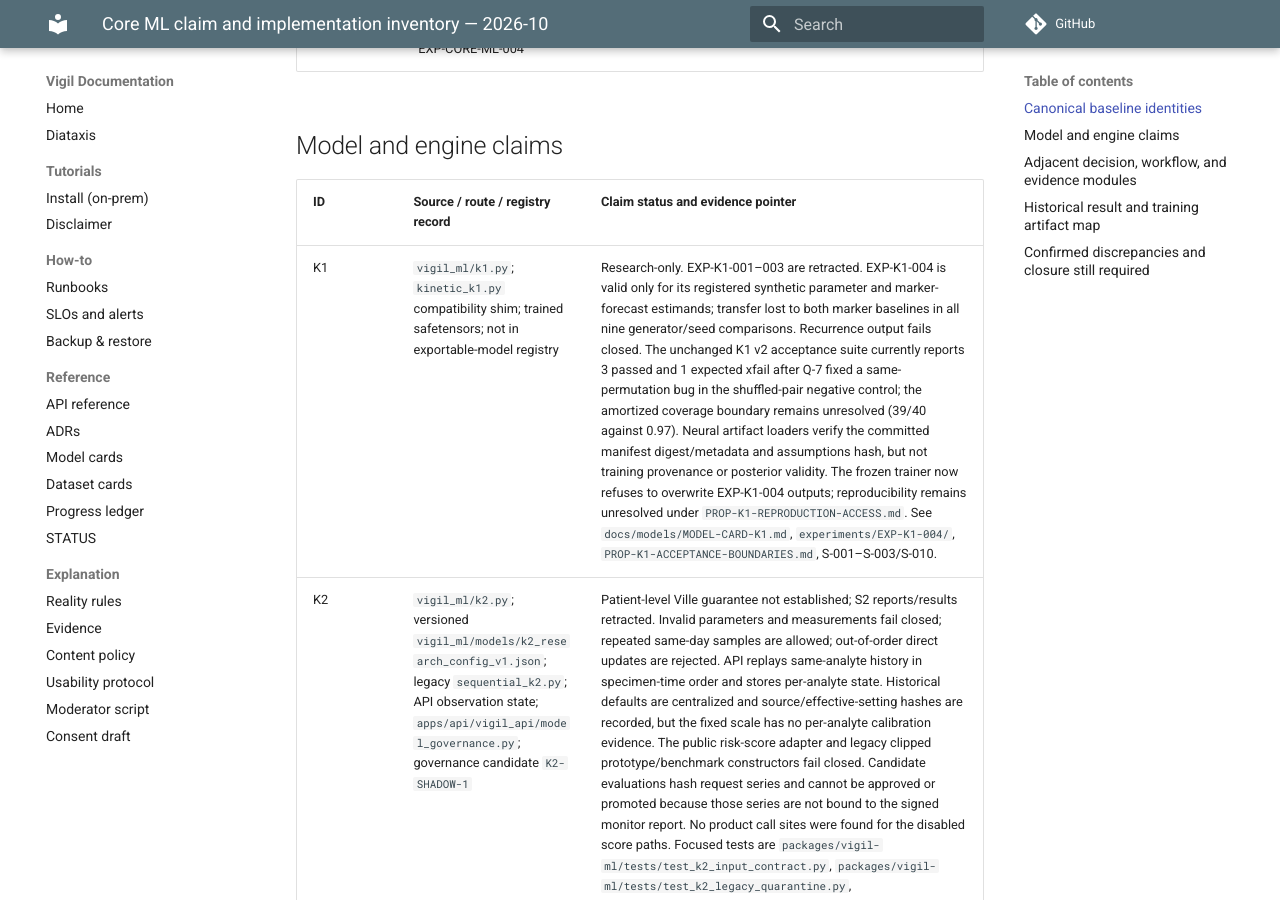
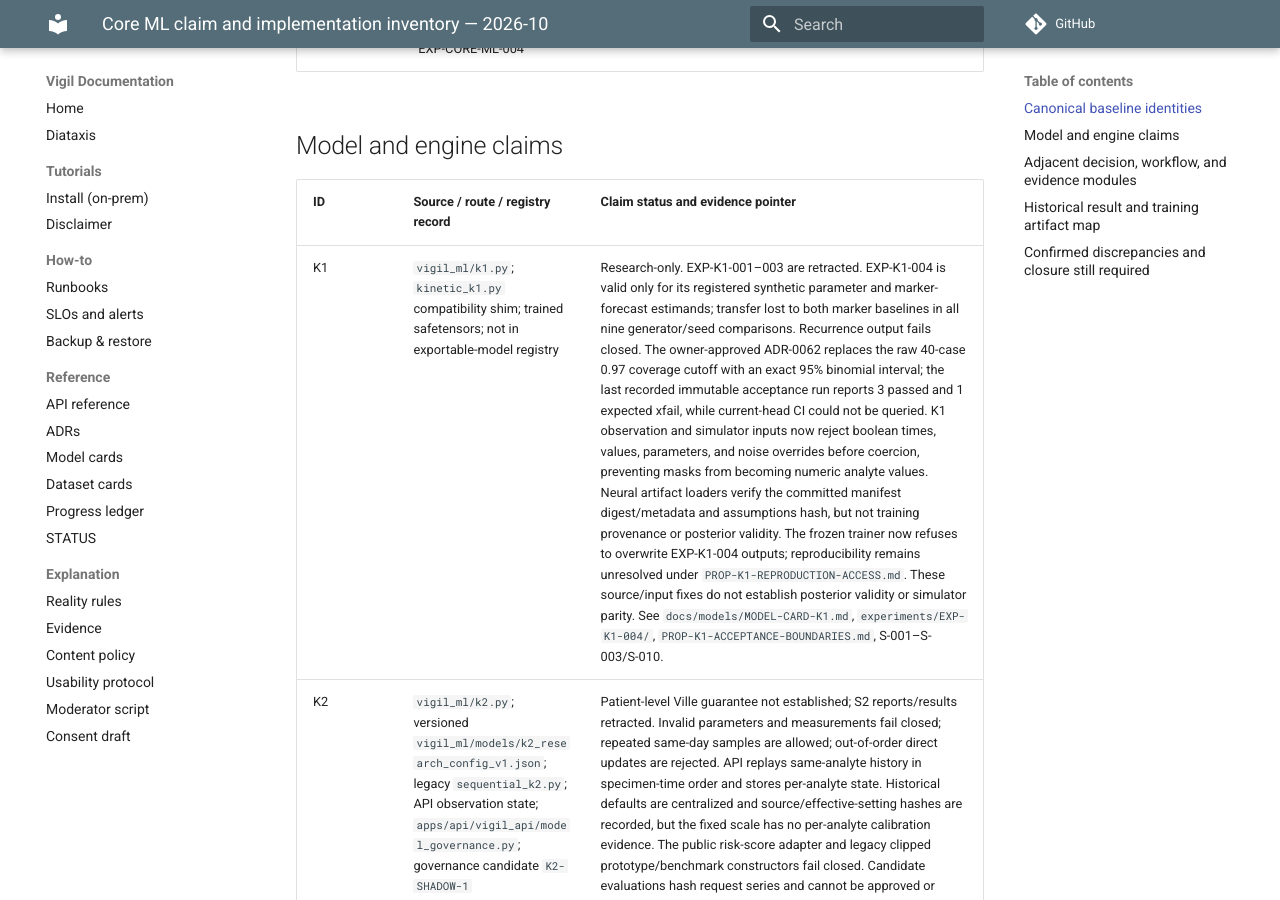
Before and after one commit to gasthecreator/vigil, an MkDocs documentation site: the page built from docs/audits/CORE-ML-CLAIMS-INVENTORY-2026-10.md, in a window 1280 px wide and 900 px high, scrolled down 1057 px. Built offline with MkDocs 1.6.1 and Material for MkDocs 9.7.7, drawn with Linux system fonts in a browser that asks for light colours; comment, search, counter and statistics services are not loaded.

Commit message:
docs(ml): reconcile current K1 evidence claims

```diff
--- a/docs/audits/CORE-ML-CLAIMS-INVENTORY-2026-10.md
+++ b/docs/audits/CORE-ML-CLAIMS-INVENTORY-2026-10.md
@@ -19,7 +19,7 @@ The original phase prompts P0–P16 and their model-facing assignments are index
 
 | ID | Source / route / registry record | Claim status and evidence pointer |
 |---|---|---|
-| K1 | `vigil_ml/k1.py`; `kinetic_k1.py` compatibility shim; trained safetensors; not in exportable-model registry | Research-only. EXP-K1-001–003 are retracted. EXP-K1-004 is valid only for its registered synthetic parameter and marker-forecast estimands; transfer lost to both marker baselines in all nine generator/seed comparisons. Recurrence output fails closed. The unchanged K1 v2 acceptance suite currently reports 3 passed and 1 expected xfail after Q-7 fixed a same-permutation bug in the shuffled-pair negative control; the amortized coverage boundary remains unresolved (39/40 against 0.97). Neural artifact loaders verify the committed manifest digest/metadata and assumptions hash, but not training provenance or posterior validity. The frozen trainer now refuses to overwrite EXP-K1-004 outputs; reproducibility remains unresolved under `PROP-K1-REPRODUCTION-ACCESS.md`. See `docs/models/MODEL-CARD-K1.md`, `experiments/EXP-K1-004/`, `PROP-K1-ACCEPTANCE-BOUNDARIES.md`, S-001–S-003/S-010. |
+| K1 | `vigil_ml/k1.py`; `kinetic_k1.py` compatibility shim; trained safetensors; not in exportable-model registry | Research-only. EXP-K1-001–003 are retracted. EXP-K1-004 is valid only for its registered synthetic parameter and marker-forecast estimands; transfer lost to both marker baselines in all nine generator/seed comparisons. Recurrence output fails closed. The owner-approved ADR-0062 replaces the raw 40-case 0.97 coverage cutoff with an exact 95% binomial interval; the last recorded immutable acceptance run reports 3 passed and 1 expected xfail, while current-head CI could not be queried. K1 observation and simulator inputs now reject boolean times, values, parameters, and noise overrides before coercion, preventing masks from becoming numeric analyte values. Neural artifact loaders verify the committed manifest digest/metadata and assumptions hash, but not training provenance or posterior validity. The frozen trainer now refuses to overwrite EXP-K1-004 outputs; reproducibility remains unresolved under `PROP-K1-REPRODUCTION-ACCESS.md`. These source/input fixes do not establish posterior validity or simulator parity. See `docs/models/MODEL-CARD-K1.md`, `experiments/EXP-K1-004/`, `PROP-K1-ACCEPTANCE-BOUNDARIES.md`, S-001–S-003/S-010. |
 | K2 | `vigil_ml/k2.py`; versioned `vigil_ml/models/k2_research_config_v1.json`; legacy `sequential_k2.py`; API observation state; `apps/api/vigil_api/model_governance.py`; governance candidate `K2-SHADOW-1` | Patient-level Ville guarantee not established; S2 reports/results retracted. Invalid parameters and measurements fail closed; repeated same-day samples are allowed; out-of-order direct updates are rejected. API replays same-analyte history in specimen-time order and stores per-analyte state. Historical defaults are centralized and source/effective-setting hashes are recorded, but the fixed scale has no per-analyte calibration evidence. The public risk-score adapter and legacy clipped prototype/benchmark constructors fail closed. Candidate evaluations hash request series and cannot be approved or promoted because those series are not bound to the signed monitor report. No product call sites were found for the disabled score paths. Focused tests are `packages/vigil-ml/tests/test_k2_input_contract.py`, `packages/vigil-ml/tests/test_k2_legacy_quarantine.py`, `apps/api/tests/test_detector_helpers.py`, `apps/api/tests/test_model_governance.py`, and `apps/api/tests/test_observation_ingestion.py`; empirical acceptance is overseer-owned and does not prove validity. See S-018 and `docs/models/MODEL-CARD-K2.md`. |
 | K3 | `vigil_ml/joint_model.py::BayesianJointModelK3` and `FastLandmarkJointModel` | Bayesian joint-model implementation is now fail-closed under ADR-0049; prior likelihood/diagnostics were not the registered patient-grouped competing-risk model. Fast path is now canonically named `LandmarkLogisticResearchBaseline`; `FastLandmarkJointModel` remains an import-compatible subclass of the logistic research baseline. Its inherited constructor accepts classifier regularization and random-state settings only; `horizon_days` raises `TypeError`, and the effective target horizon is carried by fitted labels. The old K3 card and aggregate benchmark report carry explicit retraction notices. Legacy S1/S9/BENCHMARK_REPORT values are not selection evidence. See `CORE-ML-AUDIT-2026-10.md`, S-008, `PROP-K3-JOINT-MODEL-REIMPLEMENTATION.md`; package E remains open. |
 | K4 | `vigil_ml/k4.py`; absent from production/ensemble | EXP-K4-001 is synthetic and records failed pretraining/model/scale criteria; claim not earned. Old hard-coded S4 and old K4_DeepZoo S9 row retracted. The frozen runner encodes age as `(age - 50) / 10`, a fixed transform not specified by PREREG. Its report records source hash `8af5136e5e3339ea`, but its access is missing from the canonical log; the runner's old smoke mode also shared the frozen base-seed namespace. The current guard and disjoint smoke seed fix are source changes, not regenerated study evidence. See `experiments/EXP-K4-001/FROZEN-SEEDS-SPENT.md`; fresh registered seeds are required for a new evaluation. |
```
Also changed, not shown: docs/audits/CORE-ML-ENTRYPOINT-CROSSWALK-2026-10.md (+1 -1 lines).
